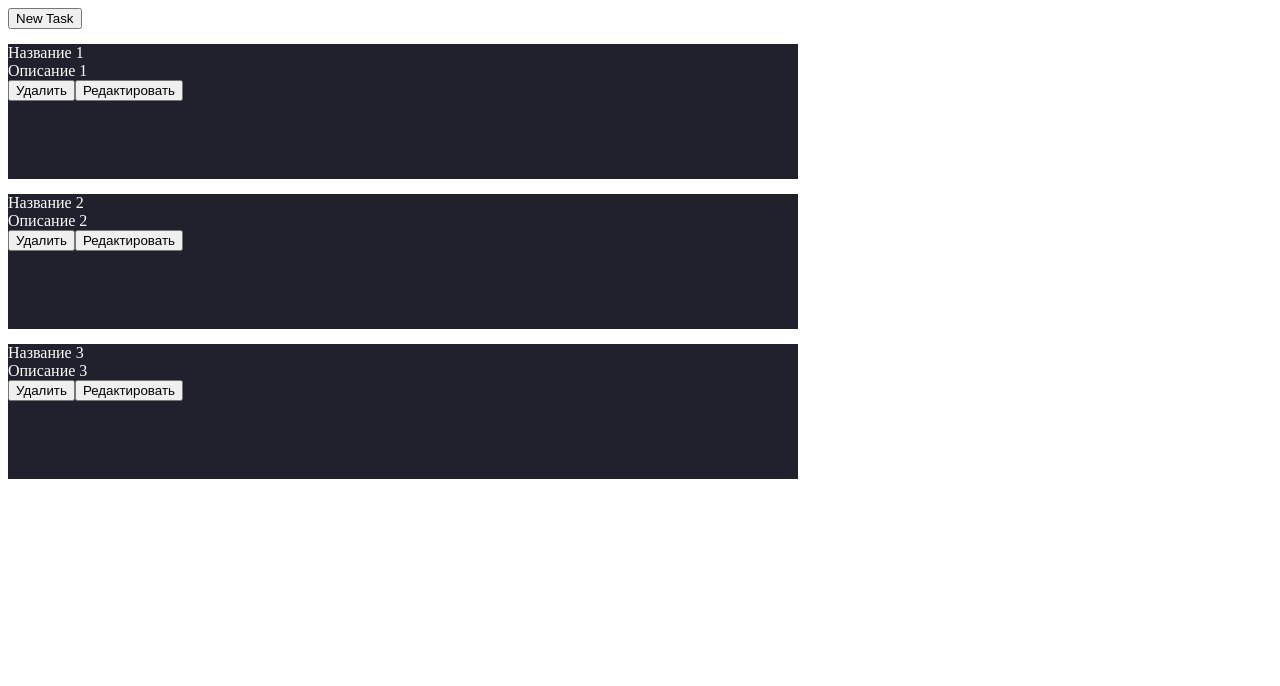
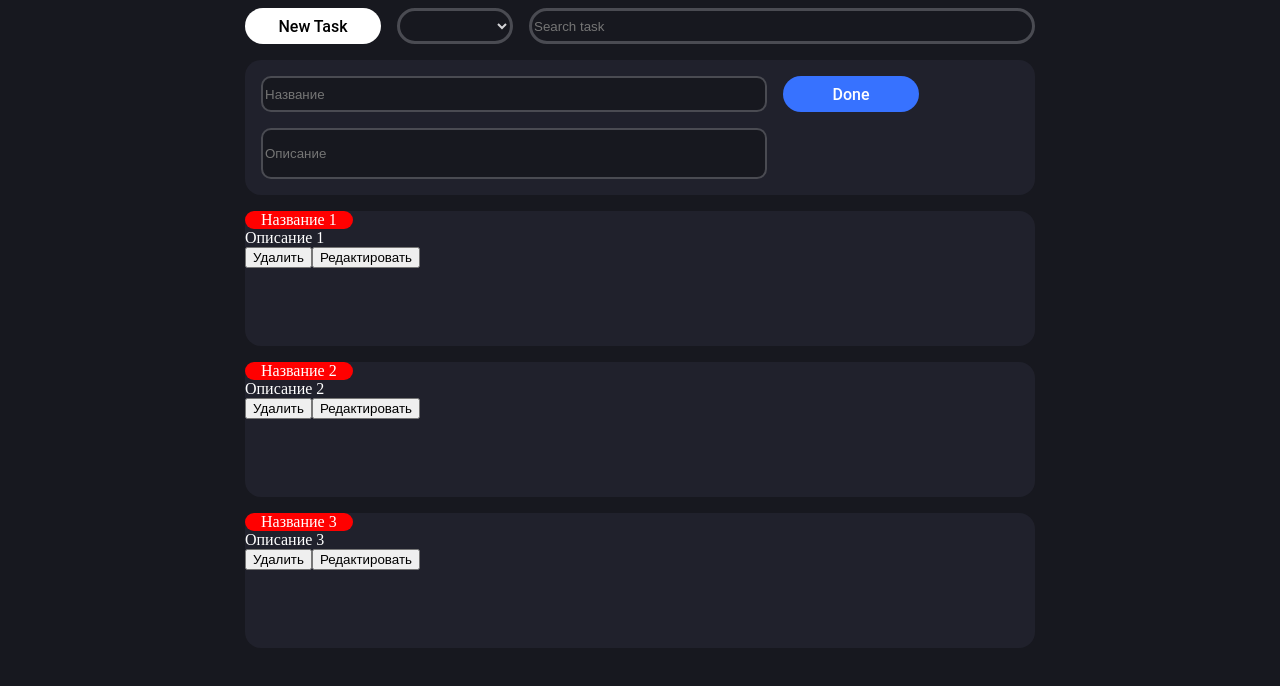
Before and after one commit to WheatSeeds/Project-Board, a Vue app: page /tasks in a window 1280 px wide. Both pictures are taken after a click on the button "New Task". Shown: the top 686 px of the page. Built offline with nearby package versions, Linux system fonts and the light colour scheme.

Commit message:
Version 0.0.4 / Added creation and editing of tasks and page routing

```diff
--- a/package.json
+++ b/package.json
@@ -9,7 +9,8 @@
     "preview": "vite preview"
   },
   "dependencies": {
-    "vue": "^3.5.12"
+    "vue": "^3.5.12",
+    "vue-router": "^4.4.5"
   },
   "devDependencies": {
     "@vitejs/plugin-vue": "^5.1.4",
--- a/src/App.vue
+++ b/src/App.vue
@@ -1,43 +1,15 @@
+<template>
+  <div class="app">
+    <router-view></router-view>
+  </div>
+</template>
+
 <script>
-  import TaskForm from "./components/TaskForm.vue";
-  import TasksList from "./components/TasksList.vue";
+export default {
 
-  export default {
-    components: {TasksList},
-    data(){
-      return{
-        tasks: [
-          {id: 1, title: "Название 1", description: "Описание 1", edit: false},
-          {id: 2, title: "Название 2", description: "Описание 2", edit: false},
-          {id: 3, title: "Название 3", description: "Описание 3", edit: false},
-        ],
-        editedTask: '',
-      }
-    },
-    methods: {
-      deleteTask(task){
-        this.tasks.splice(this.tasks.indexOf(task), 1);
-      },
-      editTask(task){
-        this.editedTask = task;
-      },
-      confirmEdit(task){
-        this.editedTask = '';
-      }
-    }
-  }
+}
 </script>
 
-<template>
-  <button @click="addTask">New Task</button>
-  <tasks-list
-      :tasks="tasks"
-      :editedTask="editedTask"
-      @deleteTask="deleteTask"
-      @editTask="editTask"
-      @confirmEdit="confirmEdit"
-  />
-</template>
+<style lang="scss" scoped>
 
-<style scoped>
 </style>
--- /dev/null
+++ b/src/components/Project.vue
@@ -0,0 +1,20 @@
+<script>
+  export default {
+    props: {
+      project:{
+        type: Object,
+        required: true
+      }
+    }
+  }
+</script>
+
+<template>
+  <div class="project">
+    <span>{{project.title}}</span>
+  </div>
+</template>
+
+<style scoped>
+
+</style>
--- /dev/null
+++ b/src/components/ProjectsList.vue
@@ -0,0 +1,22 @@
+<script>
+import project from "./Project.vue";
+  export default {
+    components: {project},
+    props: {
+      projects: {
+        type: Array,
+        required: true
+      }
+    }
+  }
+</script>
+
+<template>
+  <div id="project_list">
+    <project v-for="project in projects" :project="project"/>
+  </div>
+</template>
+
+<style>
+
+</style>
--- a/src/components/Task.vue
+++ b/src/components/Task.vue
@@ -1,7 +1,13 @@
 <script>
-  import TaskForm from "../components/TaskForm.vue";
   export default {
-    components: {TaskForm},
+    data(){
+      return {
+        task:{
+          title: '',
+          description: '',
+        }
+      }
+    },
     props:{
       task: {
         type: Object,
@@ -19,8 +25,13 @@
       editTask(task){
         this.$emit('editTask', task);
       },
-      confirmEdit(task){
-        this.$emit('confirmEdit', task)
+      confirmEdit(){
+        this.task.id = Date.now();
+        this.$emit('confirmEdit', this.task)
+        this.task = {
+          title: '',
+          description:'',
+        }
       }
 
     }
@@ -29,27 +40,88 @@
 
 <template>
   <div class="task" v-if="!(editedTask == task)">
-    <span>{{task.title}}</span>
-    <span>{{task.description}}</span>
+    <div class="task-title">
+      <span class="task-title-content">{{task.title}}</span>
+    </div>
+    <span class="task-description">{{task.description}}</span>
     <div class="btns">
       <button @click="deleteTask(task)">Удалить</button>
       <button @click="editTask(task)">Редактировать</button>
     </div>
   </div>
   <div class="task-edit" v-else>
-    <task-form @confirmEdit="$emit('confirmEdit', task)"></task-form>
+    <form @submit.prevent>
+      <input class="task-title-edit" v-model="task.title" placeholder="Название">
+      <input class="task-description-edit" v-model="task.description" placeholder="Описание">
+      <button id="add_task_btn" @click="confirmEdit">Done</button>
+    </form>
   </div>
 </template>
 
 <style>
+.task-title-edit{
+  color: white;
+  width: 506px;
+  height: 36px;
+  border-radius: 10px;
+  border: 2px solid #4A4B52;
+  background-color: #17181F;
+  box-sizing: border-box;
+  grid-column: 1 / 2;
+  grid-row: 1 / 2;
+}
+.task-description-edit{
+  color: white;
+  width: 506px;
+  height: 51px;
+  border-radius: 10px;
+  border: 2px solid #4A4B52;
+  background-color: #17181F;
+  box-sizing: border-box;
+  grid-column: 1 / 2;
+  grid-row: 2 / 2;
+
+}
+.task-edit{
+  display: flex;
+}
+.task-edit > form{
+  display: grid;
+  grid-template-columns: 506px auto;
+  grid-template-rows: auto;
+  margin: 16px;
+  grid-gap: 16px;
+}
+
 .task{
+  display: flex;
+  flex-direction: column;
+}
+.task, .task-edit{
   background-color: #20212C;
   width: 790px;
   height: 135px;
-  margin-top: 15px;
+  border-radius: 16px;
   color: white;
+  margin: 16px 32px;
+}
+#add_task_btn{
+  background-color: #3772FF;
+  border: none;
+  color: white;
+  text-align: center;
+  font-family: 'Roboto', sans-serif;
+  font-weight: 500;
 
-  display: flex;
-  flex-direction: column;
+  border-radius: 18px;
+  width: 136px;
+  height: 36px;
+  font-size: 16px;
+}
+.task-title{
+  background-color: red;
+  width: max-content;
+  padding: 0 16px;
+  border-radius: 18px;
 }
 </style>
--- a/src/components/TaskForm.vue
+++ /dev/null
@@ -1,32 +0,0 @@
-<script>
-  export default {
-    data(){
-      return {
-        task:{
-          title: '',
-          description: '',
-          edit: false,
-        }
-      }
-    },
-    methods:{
-      confirmEdit(){
-        this.$emit('confirmEdit')
-      }
-    }
-  }
-</script>
-
-<template>
-  <div class="task edit">
-    <form @submit.prevent>
-      <input v-model="task.title" placeholder="Название">
-      <input v-model="task.description" placeholder="Описание">
-      <button id="add_task_btn" @click="confirmEdit">Done</button>
-    </form>
-  </div>
-
-</template>
-
-<style scoped>
-</style>
--- a/src/components/TasksList.vue
+++ b/src/components/TasksList.vue
@@ -24,11 +24,11 @@
         :editedTask="editedTask"
         @deleteTask="$emit('deleteTask', task)"
         @editTask="$emit('editTask', task)"
-        @confirmEdit="$emit('confirmEdit')"
+        @confirmEdit="$emit('confirmEdit', task)"
     />
   </div>
   <span v-else>Список задач пуст</span>
 </template>
 
-<style scoped>
+<style>
 </style>
--- a/src/main.js
+++ b/src/main.js
@@ -1,5 +1,5 @@
 import { createApp } from 'vue'
 import App from './App.vue'
+import router from './router/router.js'
 
-
-createApp(App).mount('#app')
+createApp(App).use(router).mount('#app')
--- /dev/null
+++ b/src/pages/ProjectPage.vue
@@ -0,0 +1,40 @@
+<script>
+  import ProjectsList from "../components/ProjectsList.vue";
+
+  export default {
+    components: {ProjectsList},
+    data() {
+      return {
+        projects: [
+          {
+            title: 'project_1',
+            tasks: [
+              {id: 1, title: "Название 1", description: "Описание 1"},
+              {id: 2, title: "Название 2", description: "Описание 2"},
+              {id: 3, title: "Название 3", description: "Описание 3"},
+            ],
+          },
+          {
+            title: 'project_2',
+            tasks: [
+              {id: 4, title: "Название 1 1", description: "Описание 1 1"},
+              {id: 5, title: "Название 2 2", description: "Описание 2 2"},
+              {id: 6, title: "Название 3 3", description: "Описание 3 3"},
+            ],
+          }
+        ],
+      }
+    },
+    methods: {
+
+    }
+  }
+</script>
+
+<template>
+  <projects-list :projects="projects"/>
+</template>
+
+<style scoped>
+
+</style>
--- /dev/null
+++ b/src/pages/TaskPage.vue
@@ -0,0 +1,101 @@
+<script>
+import TasksList from "../components/TasksList.vue";
+
+export default {
+  components: {TasksList},
+  data(){
+    return{
+      tasks: [
+        {id: 1, title: "Название 1", description: "Описание 1"},
+        {id: 2, title: "Название 2", description: "Описание 2"},
+        {id: 3, title: "Название 3", description: "Описание 3"},
+      ],
+      editedTask: null,
+    }
+  },
+  methods: {
+    addTask(){
+      const newTask = {id: Date.now(), title: '', description: ''};
+      this.tasks.unshift(newTask);
+      this.editedTask = newTask;
+    },
+    deleteTask(task){
+      this.tasks.splice(this.tasks.indexOf(task), 1);
+    },
+    editTask(task){
+      this.editedTask = task;
+    },
+    confirmEdit(task){
+      this.editedTask = null;
+    },
+    changeOptions(event){
+
+    }
+  }
+}
+</script>
+
+<template>
+  <div class="task-page">
+    <nav class="navbar">
+      <button class='new-task-btn' @click="addTask">New Task</button>
+      <select class='filter-select' @change="changeOptions">
+        <option disabled value="">Sort by</option>
+      </select>
+      <input class='search-bar' type="text" placeholder="Search task">
+    </nav>
+    <tasks-list
+        :tasks="tasks"
+        :editedTask="editedTask"
+        @deleteTask="deleteTask"
+        @editTask="editTask"
+        @confirmEdit="confirmEdit"
+    />
+  </div>
+</template>
+
+<style>
+  .navbar{
+    display: flex;
+    gap: 16px;
+  }
+  .task-page{
+    display: flex;
+    flex-direction: column;
+    align-items: center;
+  }
+  .new-task-btn{
+    background-color: #FFFFFF;
+    border: none;
+    border-radius: 18px;
+    width: 136px;
+    height: 36px;
+    font-size: 16px;
+    font-family: 'Roboto', sans-serif;
+    font-weight: 500;
+  }
+  .filter-select{
+    color: #D3D3D6;
+    border-radius: 18px;
+    border: 3px solid #4A4B52;
+    background-color: #17181F;
+    width: 116px;
+    height: 36px;
+    font-size: 16px;
+    font-family: 'Roboto', sans-serif;
+    font-weight: 500;
+    text-align: center;
+    box-sizing: border-box;
+  }
+  body{
+    background-color: #17181F;
+  }
+  .search-bar{
+    width: 506px;
+    height: 36px;
+    border-radius: 18px;
+    border: 3px solid #4A4B52;
+    background-color: #17181F;
+    box-sizing: border-box;
+  }
+</style>
```
Also changed, not shown: src/pages/Main.vue (added, +10 -0 lines), src/router/router.js (added, +17 -0 lines), 1 other file (tests, documents, lock files or other folders).
